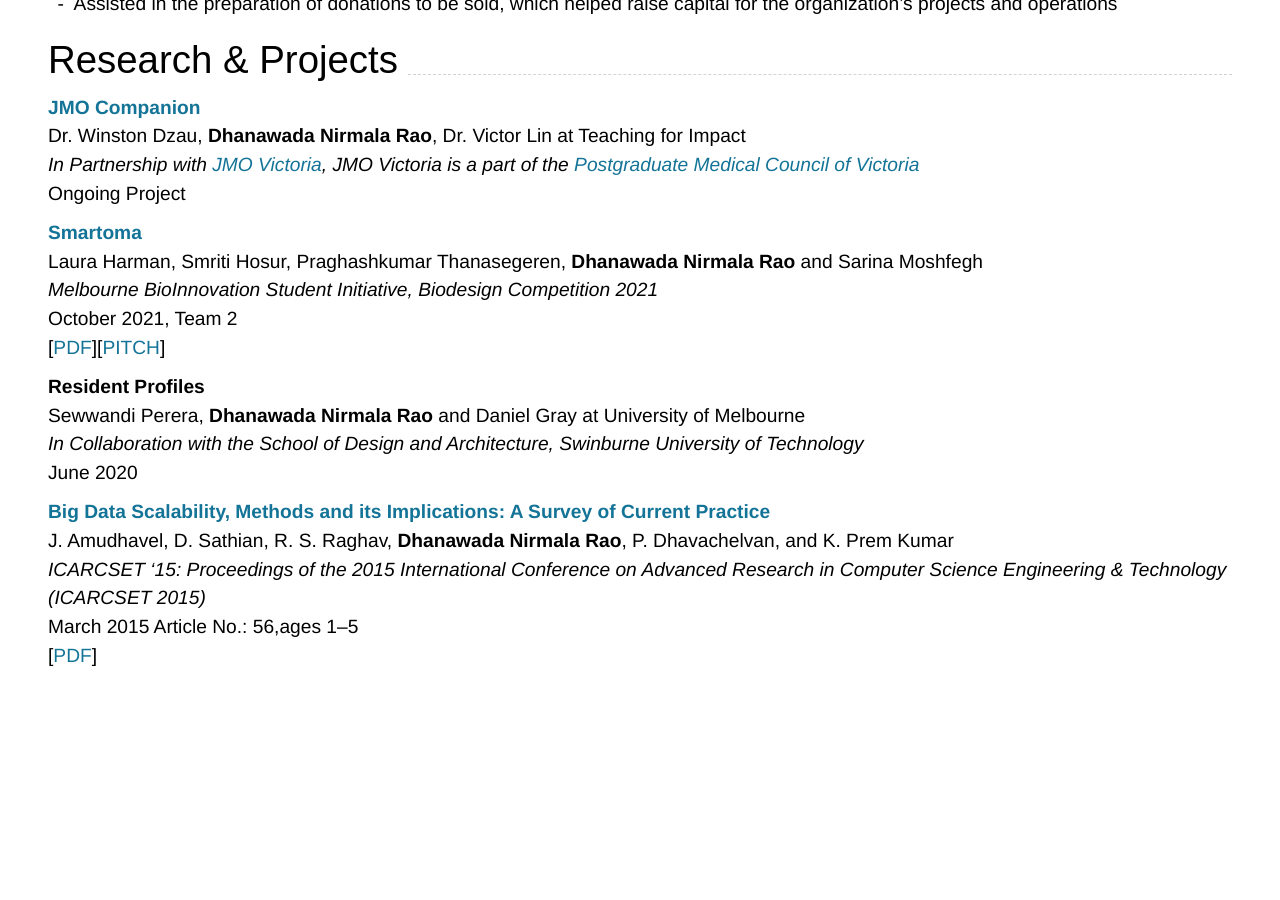
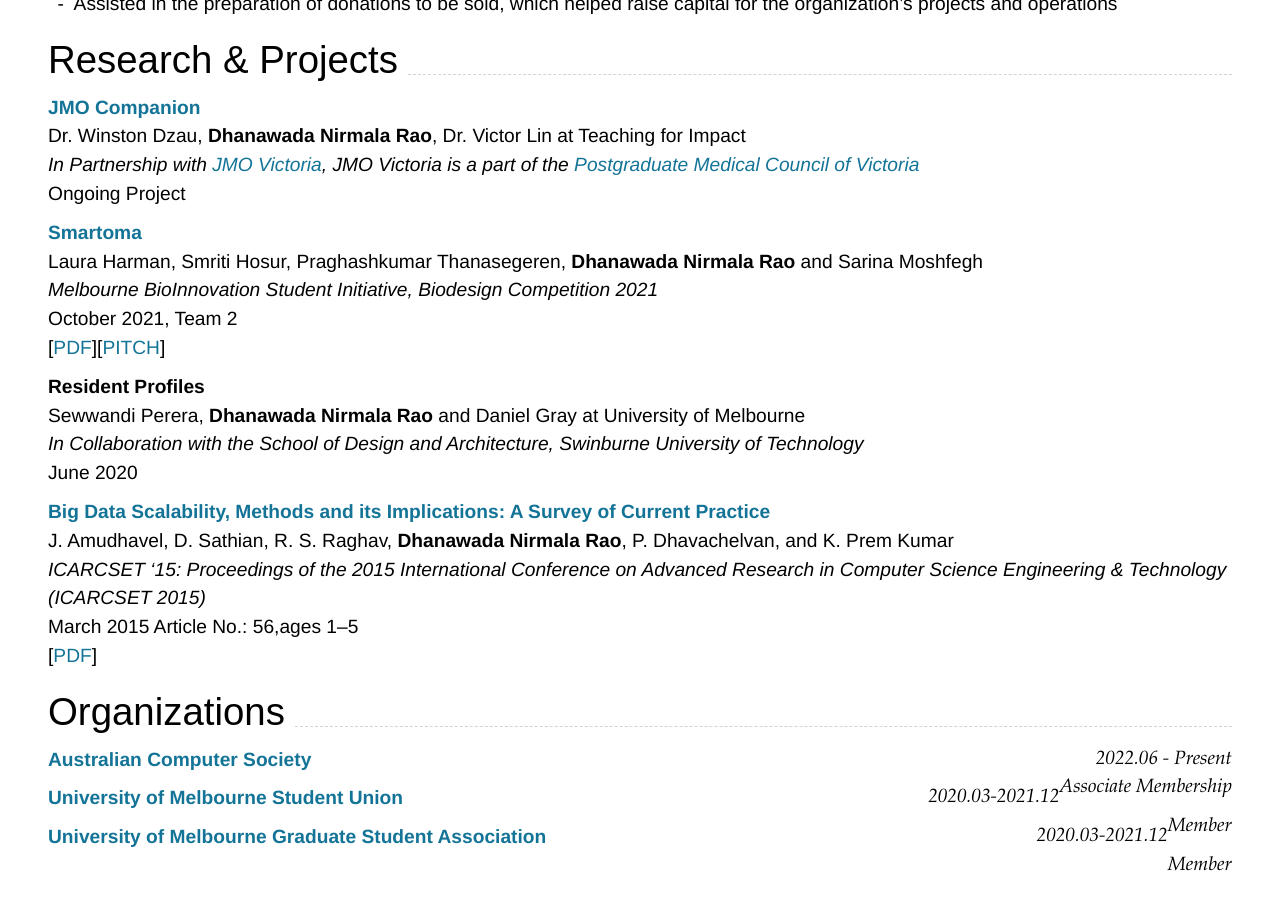
Before and after one commit to thedhanawada/me, a Jekyll site: the page built from index.md, in a window 1280 px wide and 900 px high, scrolled down 2619 px. Built offline with Jekyll 4.4.1, drawn with Linux system fonts in a browser that asks for light colours; nearby versions of some CDN libraries; before the commit the page ends 3338 px from its top, so only the background shows below that.

Commit message:
Update index.md

````diff
--- a/index.md
+++ b/index.md
@@ -50,7 +50,7 @@ A seasoned Information Technology professional with over five years of experienc
 ```
 Melbourne, AU
 ```
-- <i class="fas fa-award"></i>[Distinction](https://policy.unimelb.edu.au/MPF1327){:target="_blank"} Awardee, [2021 Dean's Honours List](https://eng.unimelb.edu.au/students/coursework/life-beyond/deans-award){:target="_blank"}.
+- <i class="fas fa-award"></i> [Distinction](https://policy.unimelb.edu.au/MPF1327){:target="_blank"} Awardee, [2021 Dean's Honours List](https://eng.unimelb.edu.au/students/coursework/life-beyond/deans-award){:target="_blank"}.
 - <i class="fas fa-award"></i> Recipient of [Melbourne School of Engineering Scholarship, 2020](https://scholarships.unimelb.edu.au/awards/melbourne-school-of-engineering-foundation-scholarship){:target="_blank"}
 - <i class="fas fa-award"></i> Recipient of [Leaders in Communities Award, 2021](https://students.unimelb.edu.au/careers/get-career-ready/leadership-and-employability-programs/leaders-in-communities-award-lica){:target="_blank"}
 - Graduate Study (Master Program), [Information Technology](https://handbook.unimelb.edu.au/2021/courses/mc-it) ([Computing](https://handbook.unimelb.edu.au/2021/components/mc-it-spec-1){:target="_blank"})
@@ -166,3 +166,18 @@ J. Amudhavel, D. Sathian, R. S. Raghav, **Dhanawada Nirmala Rao**, P. Dhavachelv
 _ICARCSET '15: Proceedings of the 2015 International Conference on Advanced Research in Computer Science Engineering & Technology (ICARCSET 2015)_
 <br>March 2015 Article No.: 56,ages 1–5<br>
 [[PDF](https://doi.org/10.1145/2743065.2743121){:target="_blank"}]
+
+## Organizations
+
+### **[Australian Computer Society](https://www.acs.org.au/){:target="_blank"}** `2022.06 - Present`
+```
+Associate Membership
+```
+### **[University of Melbourne Student Union](https://umsu.unimelb.edu.au/){:target="_blank"}** `2020.03-2021.12`
+```
+Member
+```
+### **[University of Melbourne Graduate Student Association](https://umsu.unimelb.edu.au/){:target="_blank"}** `2020.03-2021.12`
+```
+Member
+```
````
